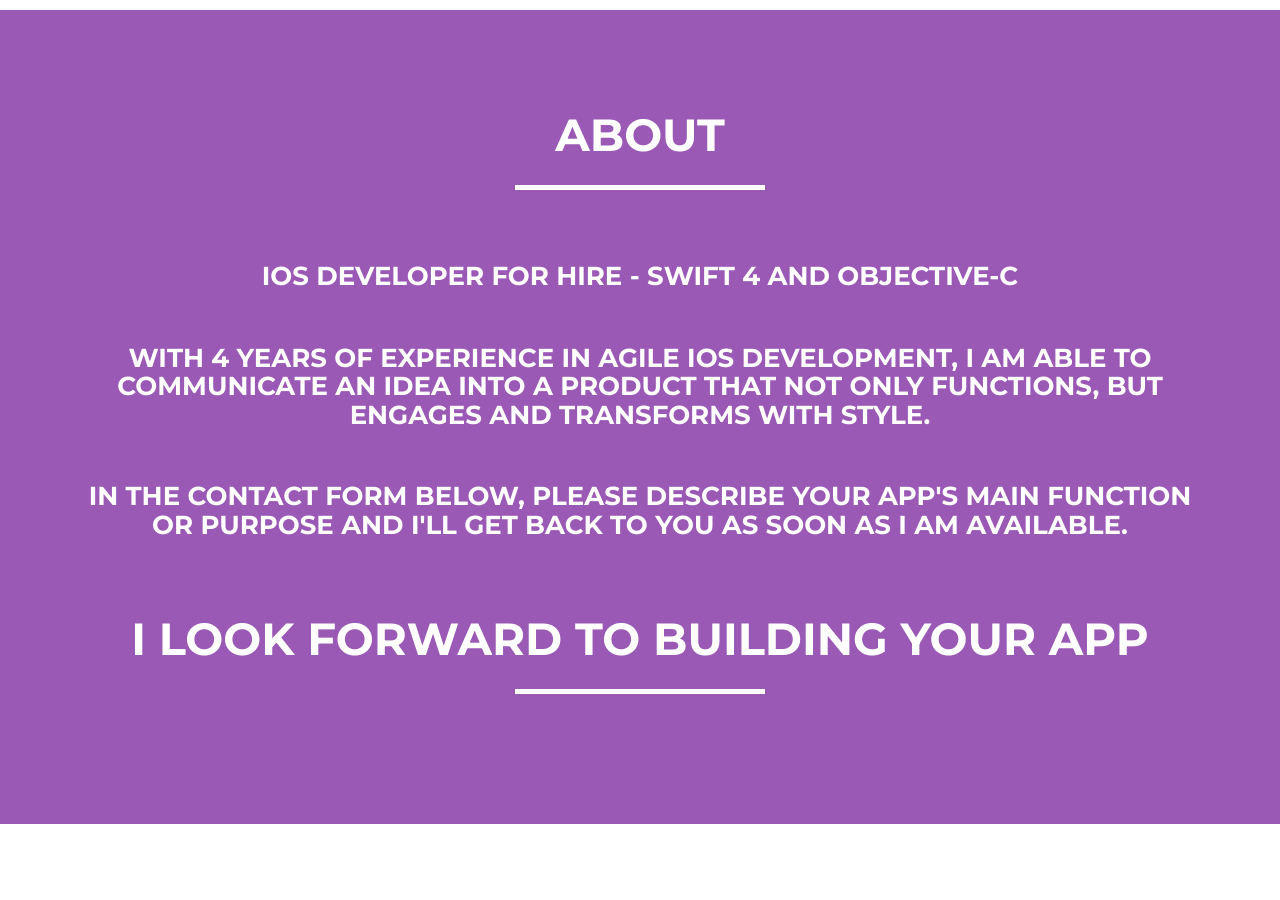
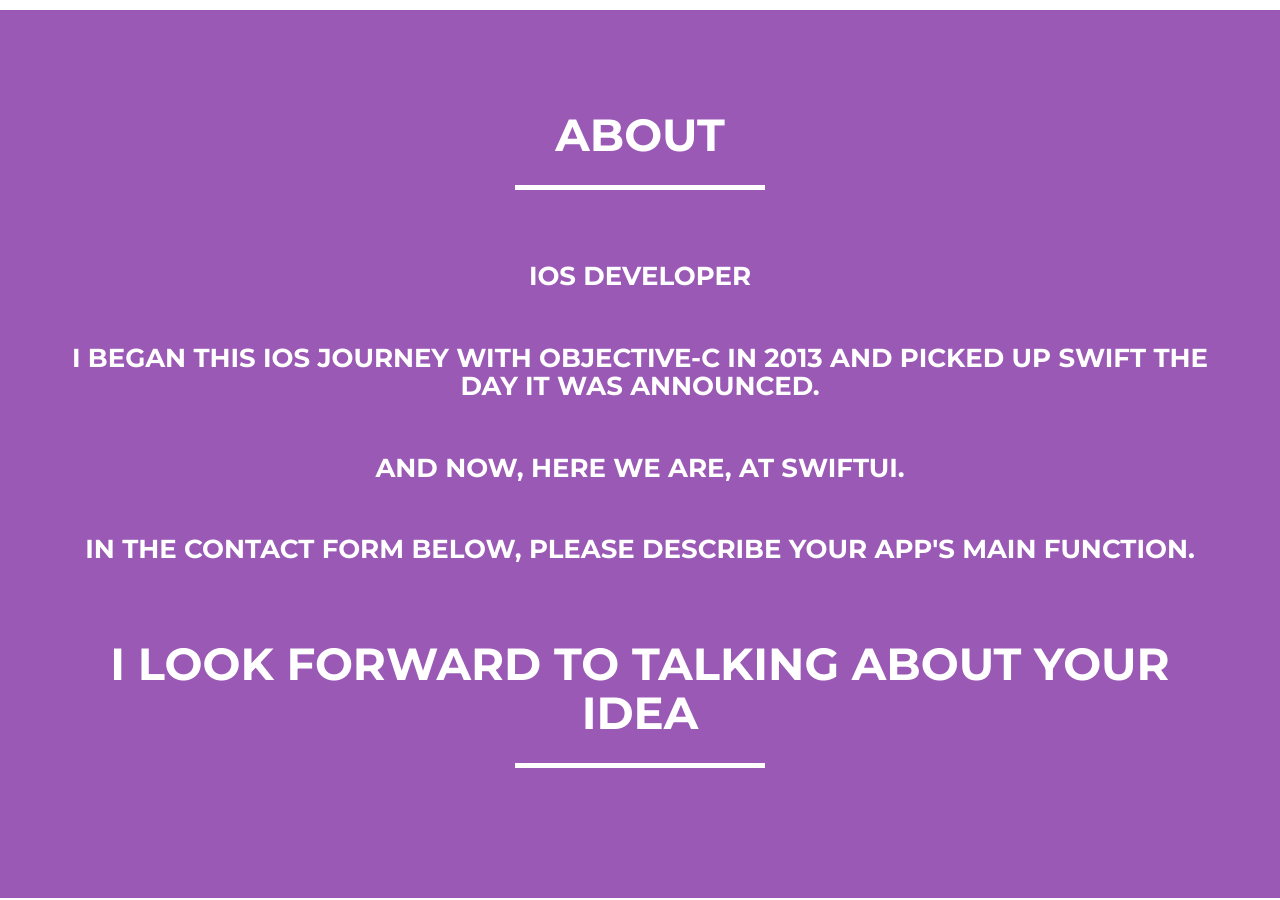
Before and after one commit to andrewcar/andrewcar.github.io, a Jekyll site: the page built from index.html, in a window 1280 px wide and 900 px high, scrolled down 1351 px. Built offline with Jekyll 4.4.1, drawn with Linux system fonts in a browser that asks for light colours.

Commit message:
Update about.html

```diff
--- a/_includes/about.html
+++ b/_includes/about.html
@@ -2,7 +2,7 @@
     <section class="success" id="about">
         <div class="container">
             <div class="row">
-                <div class="col-lg-12 text-center">
+                <div class="col-md-12 text-center">
                     <h2>ABOUT</h2>
                     <hr class="star-light">
                 </div>
@@ -10,17 +10,19 @@
              <center>
                 <br>
                 <div class="center-block">
-                    <h3>iOS Developer for hire - Swift 4 and Objective-C</h3>
+                    <h3>iOS Developer</h3>
                 </div>
                 <br>
-                    <h3>With 4 years of experience in Agile iOS development, I am able to communicate an idea into a product that not only functions, but engages and transforms with style.</h3>
+                    <h3>I began this iOS journey with Objective-C in 2013 and picked up Swift the day it was announced.</h3>
                 <br>
-                    <h3>In the contact form below, please describe your app's main function or purpose and I'll get back to you as soon as I am available.</h3>
+                    <h3>And now, here we are, at SwiftUI.</h3>
+                <br>
+                    <h3>In the contact form below, please describe your app's main function.</h3>
                 <br>
                 <br>
                 <br>
                 <div class="col-lg-12 text-center">
-                    <h2>I LOOK FORWARD TO BUILDING YOUR APP</h2>
+                    <h2>I LOOK FORWARD TO TALKING ABOUT YOUR IDEA</h2>
                     <hr class="star-light">
                 </div>
              </center>
```
